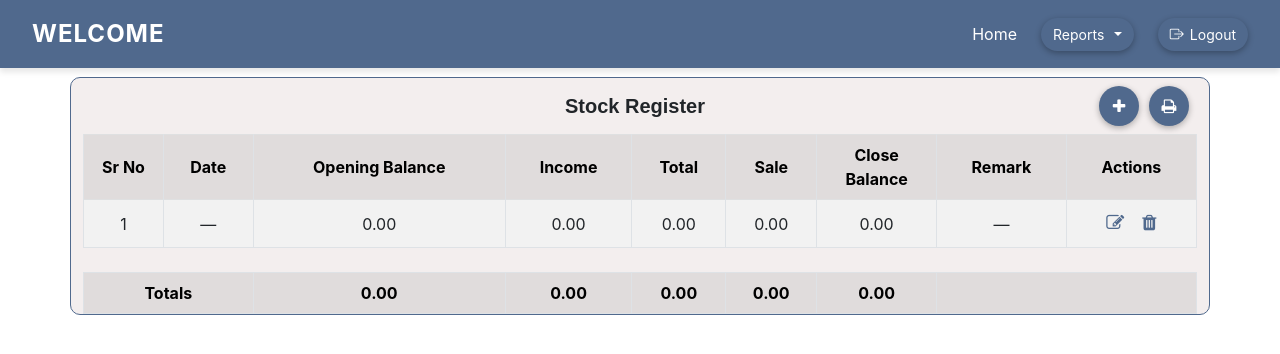
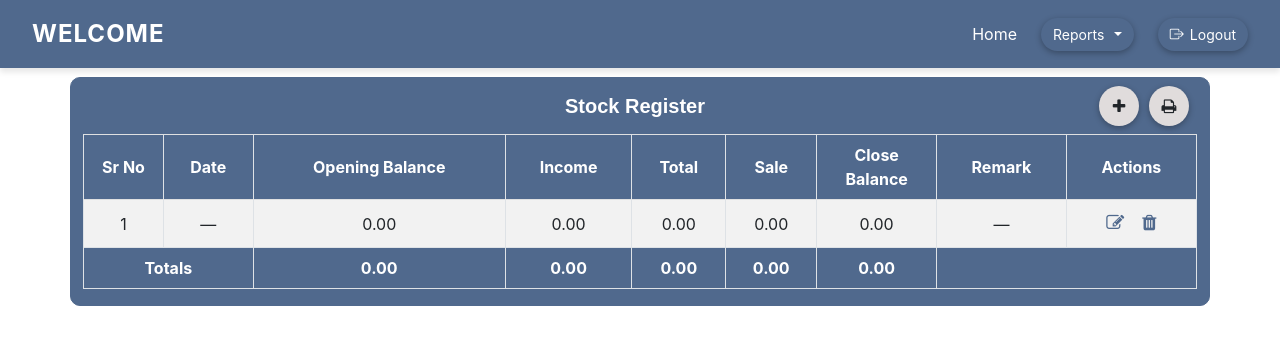
Before and after one commit to Sajjadkhusain/ExcelTransactionDetails, a React (Create React App) app: page /stock-rajester in a window 1280 px wide. Shown: the top 354 px of the page. Built offline with nearby package versions, Linux system fonts and the light colour scheme; sample sign-in values are in the browser's storage.

Commit message:
Change background color

```diff
--- a/src/component/StockData/Stock.css
+++ b/src/component/StockData/Stock.css
@@ -3,7 +3,7 @@
   border-radius: 10px;
   border: 1px solid #50698d;
   margin-top: 77px;
-  background-color: #f3eeee;
+  background-color: #50698d;
 }
 .subDiv {
   display: flex;
@@ -14,6 +14,14 @@
   position: relative;
   padding: 8px;
 }
+.lblName {
+  text-align: left;
+  display: block;
+  font-weight: bold;
+  font-size: 15px;
+  font-family: Arial, Helvetica, sans-serif;
+  color: white;
+}
 .mainHeading {
   font-size: 20px;
   font-weight: bold;
@@ -22,11 +30,13 @@
   text-decoration-color: #50698d;
   text-decoration-thickness: 2px;
 }
-.circleBtn {
+.circleIcon {
+  background-color: #e0dcdc !important;
+  color: currentColor !important;
   border-radius: 50%;
-  background-color: #50698d;
+  /* background-color: #50698d; */
   box-shadow: 0px 2px 6px rgba(0, 0, 0, 0.3);
-  color: #fff;
+  /* color: #fff; */
   width: 40px;
   height: 40px;
   display: flex;
@@ -34,16 +44,16 @@
   align-items: center;
   padding: 0;
 }
-.circleBtn:hover {
+.circleIcon:hover {
   background-color: #50698d;
   color: #fff;
 }
 
 /****************Table css****************************/
 .headingColor {
-  background-color: #e0dcdc !important;
+  background-color: #50698d !important;
   /* background-color: #50698d !important; */
-  color: black !important;
+  color: white !important;
 }
 .scrollable-wrapper {
   max-height: 471px;
--- a/src/component/StockData/StockRajester.jsx
+++ b/src/component/StockData/StockRajester.jsx
@@ -411,12 +411,14 @@
       <div className="container mainDiv">
         <div className="subDiv">
           <div style={{ width: "80px" }}></div>
-          <span className="mainHeading">Stock Register</span>
+          <span className="mainHeading">
+            <span style={{ color: "white" }}>Stock Register</span>
+          </span>
           {isFormSubmitted ? (
             <div style={{ display: "flex", gap: "10px" }}>
               <button
                 onClick={() => setIsFormSubmitted(false)}
-                className="btn circleBtn"
+                className="btn circleIcon"
                 title="Back to list"
               >
                 <i className="fa fa-arrow-circle-left" aria-hidden="true"></i>
@@ -426,7 +428,7 @@
             <div style={{ display: "flex", gap: "10px" }}>
               <button
                 onClick={() => setIsFormSubmitted(true)}
-                className="btn circleBtn"
+                className="btn circleIcon"
                 title="Add"
               >
                 <i className="fa fa-plus" aria-hidden="true"></i>
@@ -434,7 +436,7 @@
 
               <button
                 onClick={handlePrint}
-                className="btn circleBtn"
+                className="btn circleIcon"
                 disabled={rows.length === 0}
                 title="Print"
               >
@@ -584,7 +586,7 @@
                 <button
                   type="button"
                   className="btn"
-                  style={{ backgroundColor: "#50698d", color: "#fff" }}
+                  style={{ border: "1px solid #fff", color: "#fff" }}
                   onClick={() => setIsFormSubmitted(false)}
                 >
                   Cancel
@@ -592,7 +594,7 @@
                 <button
                   type="submit"
                   className="btn"
-                  style={{ backgroundColor: "#50698d", color: "#fff" }}
+                  style={{ border: "1px solid #fff", color: "#fff" }}
                 >
                   Submit
                 </button>
@@ -779,7 +781,7 @@
                     </tr>
                   ))}
                 </tbody>
-                <div className="mt-4"></div>
+
                 <tfoot>
                   <tr>
                     <td
@@ -813,6 +815,7 @@
               </table>
             </div>
           )}
+          <div className="mt-3"></div>
         </div>
       </div>
     </>
```
